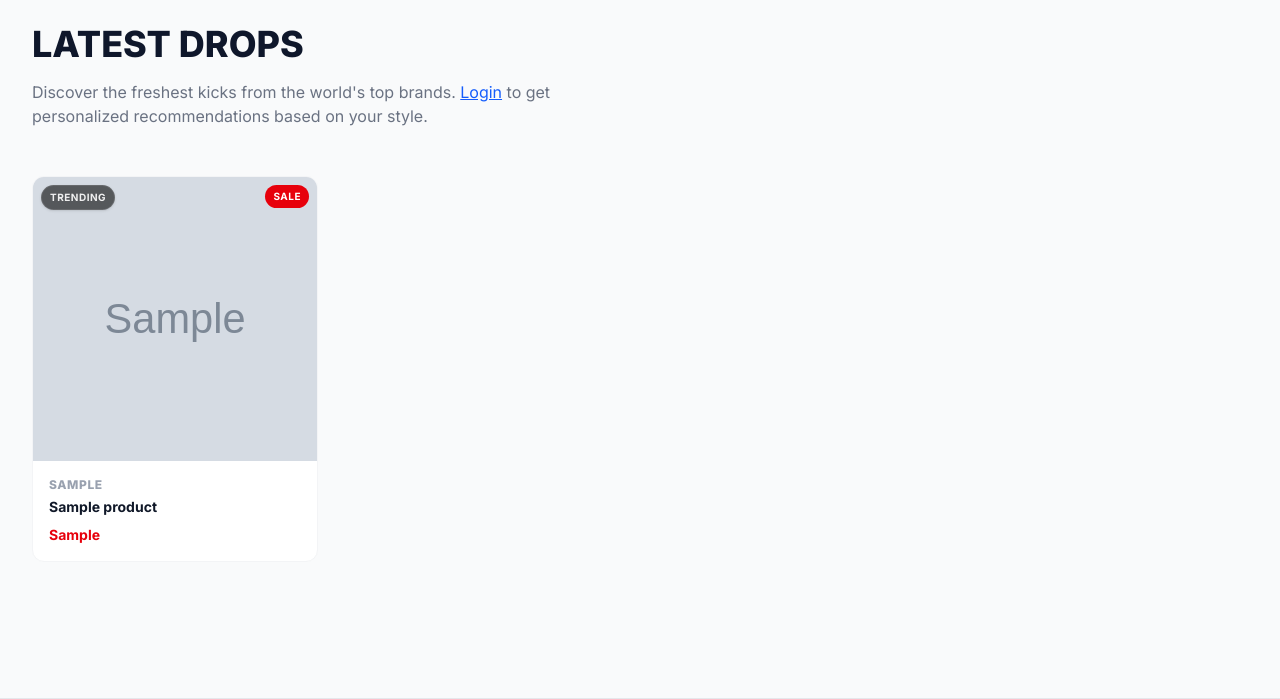
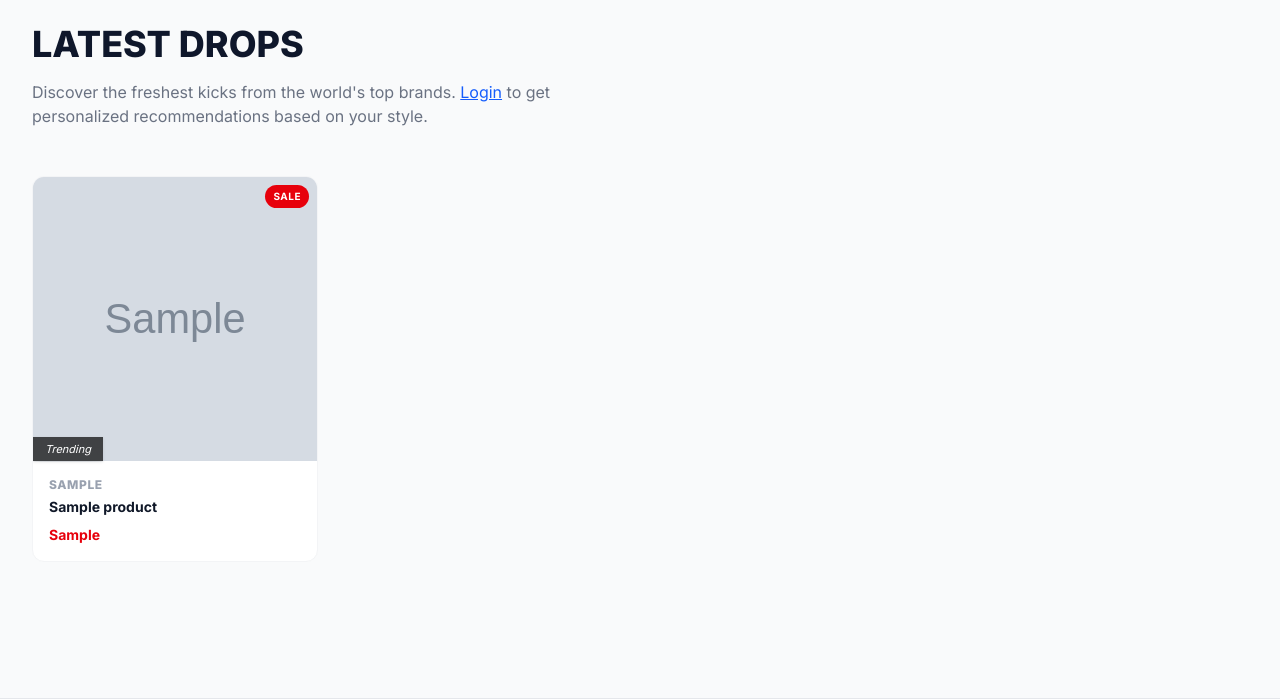
Before and after one commit to cultivatestd-lang/sneakeazy, a PHP site: page / in a window 1280 px wide. Shown: the part 81-780 px from the top of the page. Run offline with PHP 8.4, Linux system fonts and the light colour scheme; tables that the repository leaves empty hold one stand-in row (values such as "Sample post"); grey boxes marked "Sample" are stand-in pictures.

Commit message:
UI Polish: Move Trending Badge to Bottom Left, Italic Light

```diff
--- a/api/index.php
+++ b/api/index.php
@@ -414,8 +414,8 @@ function renderProductCard($product)
                         // NEW Badge: Black text, Light Italic, No Rounded (Square), Visible background
                         echo '<span class="absolute top-0 left-0 bg-white/90 text-black text-[12px] font-light italic px-3 py-1 shadow-sm">New</span>';
                     } elseif ($product['badge_type'] === 'trending') {
-                        // Trending Badge: Transparent Dark
-                        echo '<span class="absolute top-2 left-2 bg-black/60 backdrop-blur-md text-white/90 text-[10px] font-bold px-2 py-1 rounded-full uppercase tracking-wider shadow-sm border border-white/10">Trending</span>';
+                        // Trending Badge: Bottom Left, Italic Light, No Icon (Square-ish)
+                        echo '<span class="absolute bottom-0 left-0 bg-black/70 backdrop-blur-sm text-white text-[11px] font-light italic px-3 py-1 shadow-sm">Trending</span>';
                     }
                 }
                 ?>
--- a/index.php
+++ b/index.php
@@ -414,8 +414,8 @@ function renderProductCard($product)
                         // NEW Badge: Black text, Light Italic, No Rounded (Square), Visible background
                         echo '<span class="absolute top-0 left-0 bg-white/90 text-black text-[12px] font-light italic px-3 py-1 shadow-sm">New</span>';
                     } elseif ($product['badge_type'] === 'trending') {
-                        // Trending Badge: Transparent Dark
-                        echo '<span class="absolute top-2 left-2 bg-black/60 backdrop-blur-md text-white/90 text-[10px] font-bold px-2 py-1 rounded-full uppercase tracking-wider shadow-sm border border-white/10">Trending</span>';
+                        // Trending Badge: Bottom Left, Italic Light, No Icon (Square-ish)
+                        echo '<span class="absolute bottom-0 left-0 bg-black/70 backdrop-blur-sm text-white text-[11px] font-light italic px-3 py-1 shadow-sm">Trending</span>';
                     }
                 }
                 ?>
```
